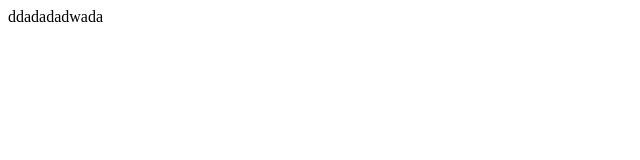
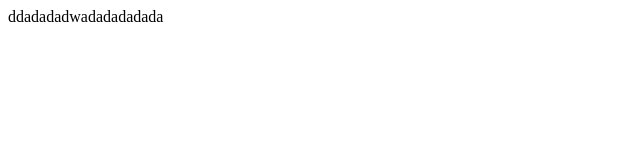
Before and after one commit to Maverick-dev007/projeto2, a plain HTML site: page index.html in a window 1280 px wide. Shown: the full height of the page, 0-640 px from the left. Drawn offline with Linux system fonts and the light colour scheme.

Commit message:
alteraçoes 2

```diff
--- a/index.html
+++ b/index.html
@@ -6,6 +6,6 @@
     <title>Document</title>
   </head>
   <body>
-    ddadadadwada
+    ddadadadwadadadadada
   </body>
 </html>
```
